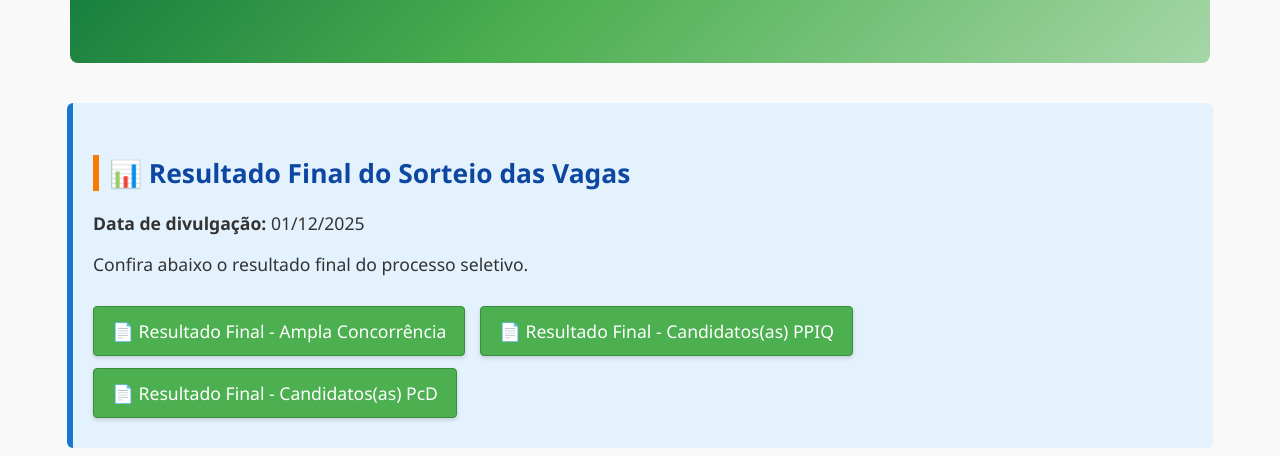
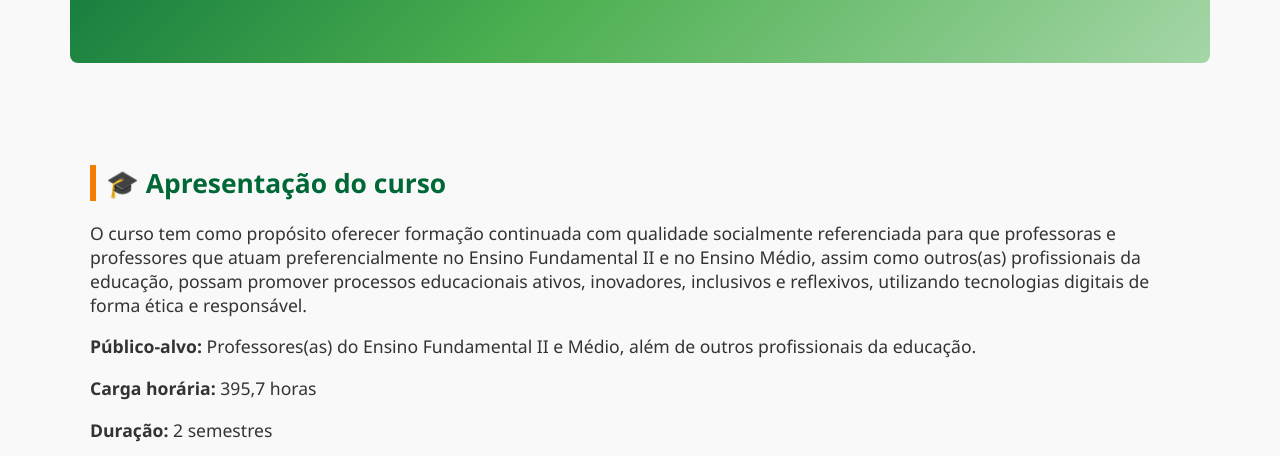
Before and after one commit to ifspmto/pos_eicd, a plain HTML site: page index.html in a window 1280 px wide. Shown: the part 336-792 px from the top of the page. Drawn offline with Linux system fonts and the light colour scheme.

Commit message:
Update index.html

```diff
--- a/index.html
+++ b/index.html
@@ -365,20 +365,6 @@
 
   <!-- NOVA SEÇÃO: Resultado do Sorteio das Vagas -->
 
-  <section id="resultado-sorteio" style="background-color: #e3f2fd; border-left: 6px solid #1976d2; padding: 30px 20px; max-width: 1100px; margin: auto; border-radius: 6px;">
-  <h2 style="color: #0d47a1;">📊 Resultado Final do Sorteio das Vagas</h2>
-  <p><strong>Data de divulgação:</strong> 01/12/2025</p>
-  <p>Confira abaixo o resultado final do processo seletivo.</p>
-
-  <div class="documentos">
-    <a href="Final_AC_Lista_de_Espera_01_12_25.pdf" target="_blank" rel="noopener">📄 Resultado Final - Ampla Concorrência</a>
-    <a href="Final_PPIQ_LIsta_de_Espera_01_12_25.pdf" target="_blank" rel="noopener">📄 Resultado Final - Candidatos(as) PPIQ</a>
-    <a href="Final_PcD_Lista_de_Espera_01_12_25.pdf" target="_blank" rel="noopener">📄 Resultado Final - Candidatos(as) PcD</a>
-  </div>
-</section>
-
-
-
 
 
   <section id="apresentacao">
```
